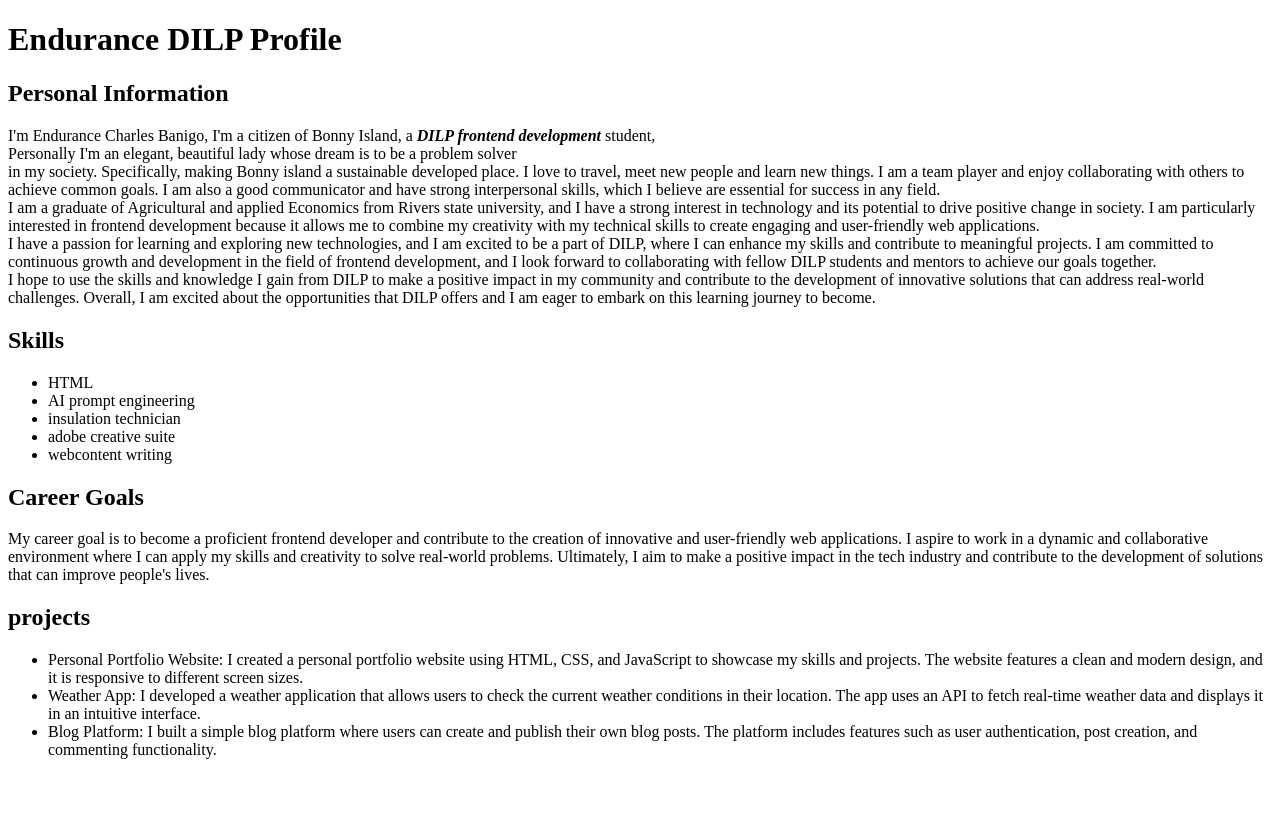
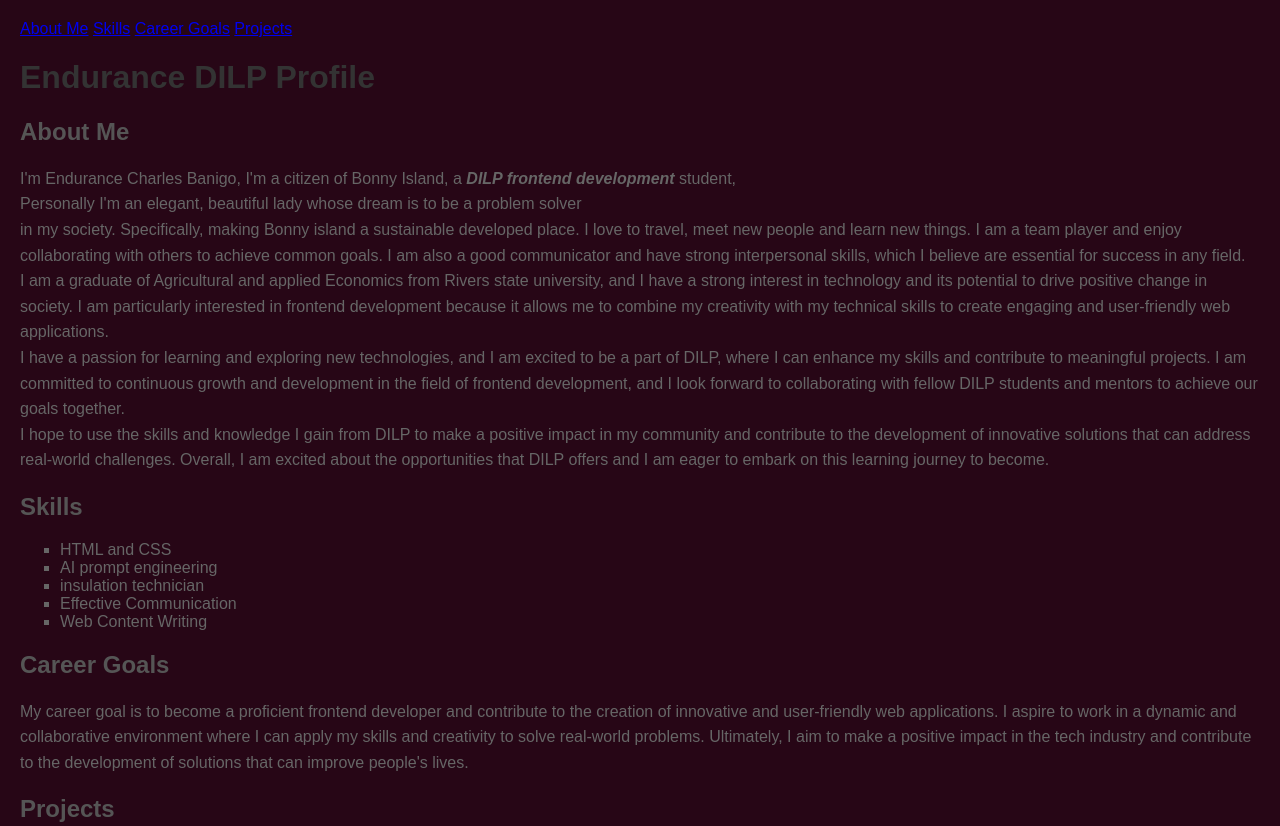
Before and after one commit to ElBanix-Crypto/Dilp-Endurance, a plain HTML site: page index.html in a window 1280 px wide. Shown: the top 826 px of the page. Before the commit the page ends 800 px from the top, so only its background shows below. Drawn offline with Linux system fonts and the light colour scheme.

Commit message:
updated profile

```diff
--- a/index.html
+++ b/index.html
@@ -5,11 +5,42 @@
     <meta charset="UTF-8">
     <meta name="viewport" content="width=device-width, initial-scale=1.0">
     <title>My DILP Profile Page</title>
+
+    <style>
+        body {
+            font-family: Arial, sans-serif;
+            margin: 20px;
+            background-color: #270616;
+
+        }
+
+        h1 {
+            color: #333;
+        }
+
+        h2 {
+            color: #555;
+        }
+
+        p {
+            line-height: 1.6;
+            color: #666;
+        }
+
+        ul {
+            list-style-type: square;
+            color: #666;
+        }
+    </style>
 </head>
 
 <body>
+    <a href="#about-me">About Me</a>
+    <a href="#skills">Skills</a>
+    <a href="#career-goals">Career Goals</a>
+    <a href="#projects">Projects</a>
     <h1>Endurance DILP Profile</h1>
-    <h2>Personal Information</h2>
+    <h2 id="about-me">About Me</h2>
     <p>I'm Endurance Charles Banigo, I'm a citizen of Bonny Island, a <em><strong>DILP frontend
                 development</strong></em> student,<br>
         Personally I'm an elegant, beautiful lady whose dream is to be a problem solver <br>
@@ -30,22 +61,22 @@
         the development of innovative solutions that can address real-world challenges. Overall, I am excited about the
         opportunities that DILP offers and I am eager to embark on this learning journey to become.
     </p>
-    <h2>Skills</h2>
+    <h2 id="skills">Skills</h2>
     <ul>
-        <li>HTML</li>
+        <li>HTML and CSS</li>
         <li>AI prompt engineering</li>
         <li>insulation technician</li>
-        <li>adobe creative suite</li>
-        <li>webcontent writing</li>
+        <li>Effective Communication</li>
+        <li>Web Content Writing</li>
     </ul>
-    <h2>Career Goals</h2>
+    <h2 id="career-goals">Career Goals</h2>
     <p>My career goal is to become a proficient frontend developer and
         contribute to the creation of innovative and user-friendly web applications.
         I aspire to work in a dynamic and collaborative environment where I can apply my skills and creativity to solve
         real-world problems.
         Ultimately, I aim to make a positive impact in the tech industry and contribute to the development of solutions
         that can improve people's lives.</p>
-    <h2>projects</h2>
+    <h2 id="projects">Projects</h2>
     <ul>
         <li>Personal Portfolio Website: I created a personal portfolio website using HTML, CSS, and JavaScript to
             showcase my skills and projects. The website features a clean and modern design, and it is responsive to
```
Also changed, not shown: 1index.html (+13 -2 lines).
